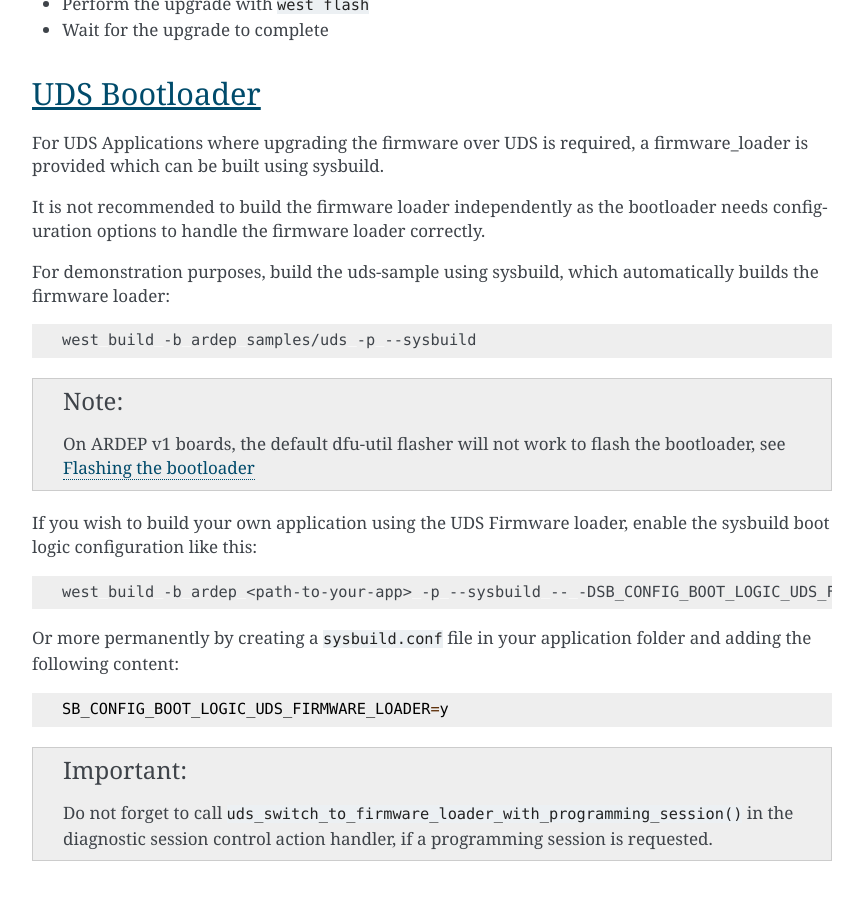
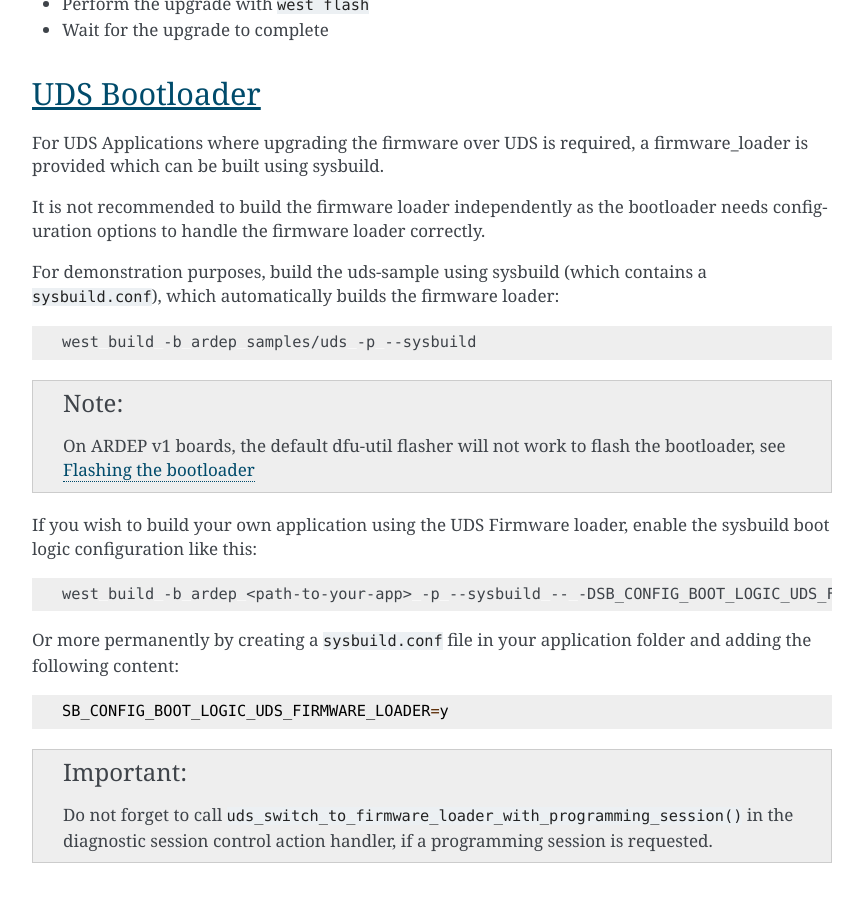
Before and after one commit to mercedes-benz/ardep, a Sphinx documentation site: the page built from doc/bootloader/index.rst, in a window 1280 px wide and 900 px high, scrolled down 1879 px. Shown: the whole window, without its empty margins (248-1111 px from the left). Built offline with Sphinx 7.4.7, drawn with Linux system fonts in a browser that asks for light colours; pages that are not in the unit, such as notebooks, are missing from menus.

Commit message:
wip: add note about sysbuild.conf
Signed-off-by: Mark Oude Elberink <mark.oude.elberink@frickly.systems>

```diff
--- a/doc/bootloader/index.rst
+++ b/doc/bootloader/index.rst
@@ -117,7 +117,7 @@ a :ref:`firmware_loader` is provided which can be built using sysbuild.
 
 It is not recommended to build the firmware loader independently as the bootloader needs configuration options to handle the firmware loader correctly.
 
-For demonstration purposes, build the :ref:`uds-sample` using sysbuild, which automatically builds the firmware loader:
+For demonstration purposes, build the :ref:`uds-sample` using sysbuild (which contains a ``sysbuild.conf``), which automatically builds the firmware loader:
 
 .. code-block:: bash
 
```
